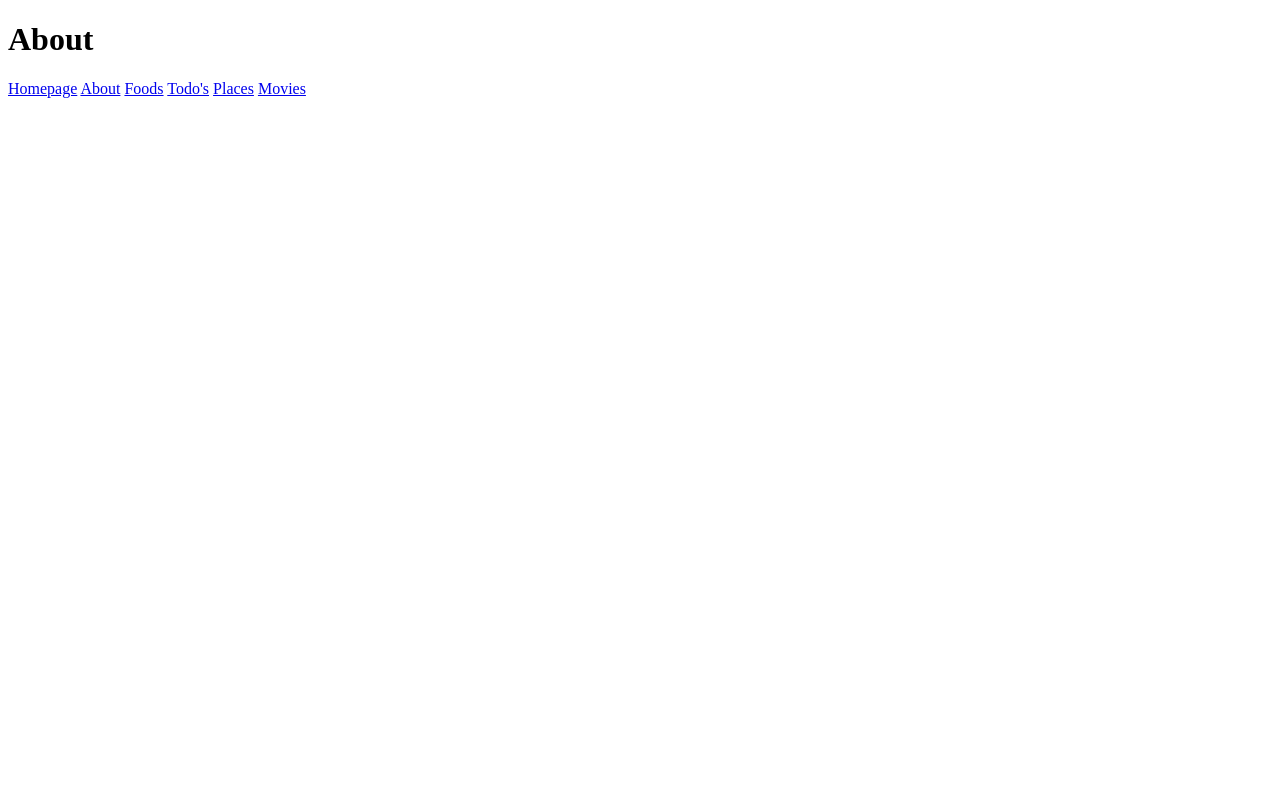
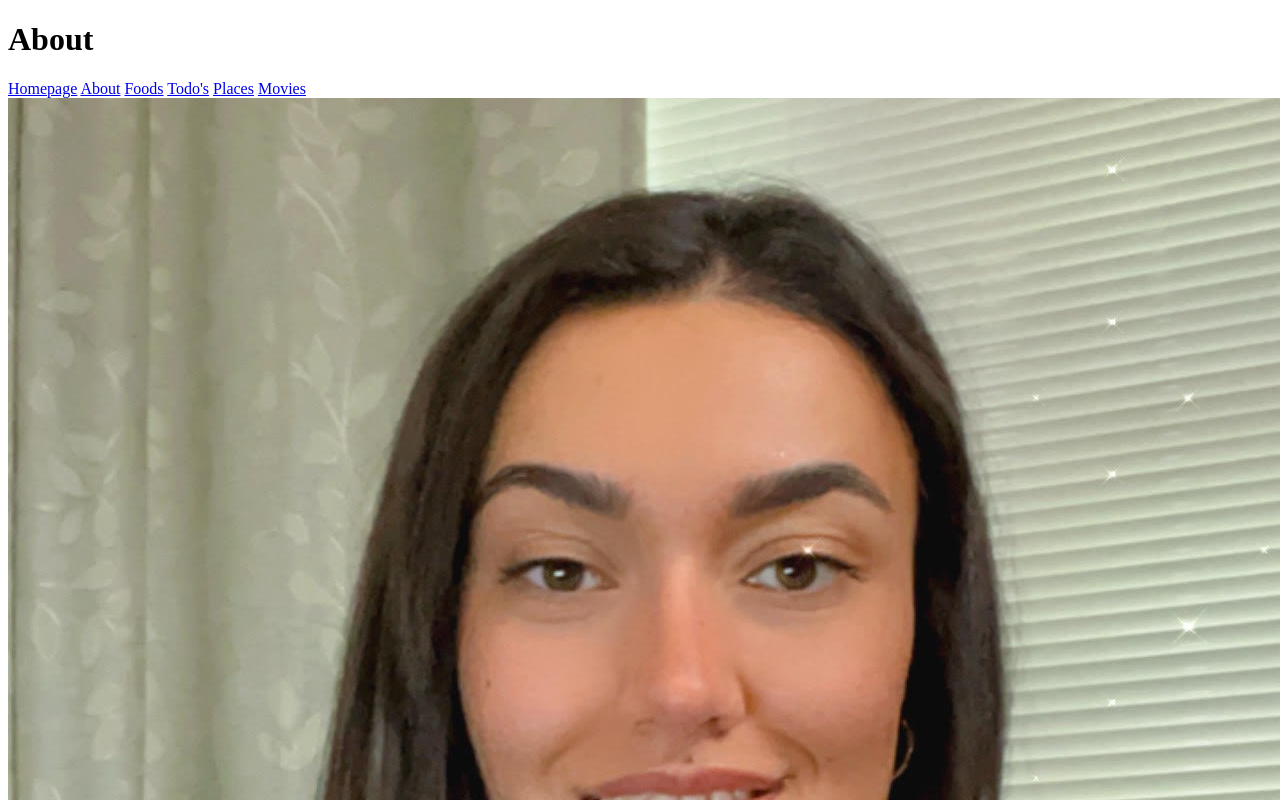
Before and after one commit to AyshenHanes/Ayshen, a plain HTML site: page about.html in a window 1280 px wide. Shown: the top 800 px of the page. Drawn offline with Linux system fonts and the light colour scheme.

Commit message:
Update about.html

```diff
--- a/about.html
+++ b/about.html
@@ -13,5 +13,6 @@
         <a href="todo's.html">Todo's</a>
         <a href="places.html">Places</a>
         <a href="movies.html">Movies</a>
+        <img src="./images/unnamed.jpg">
     </body>
 </html>
```
